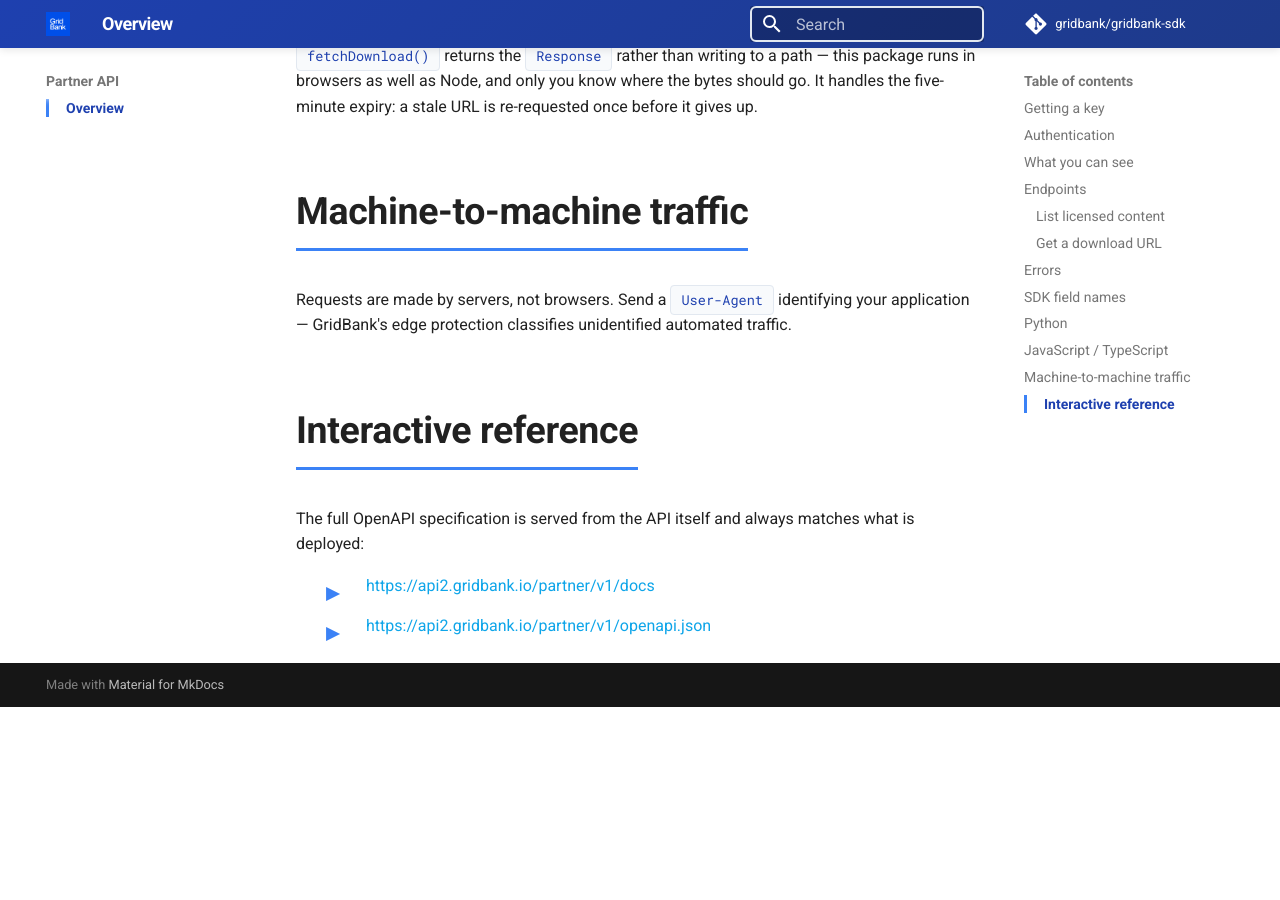
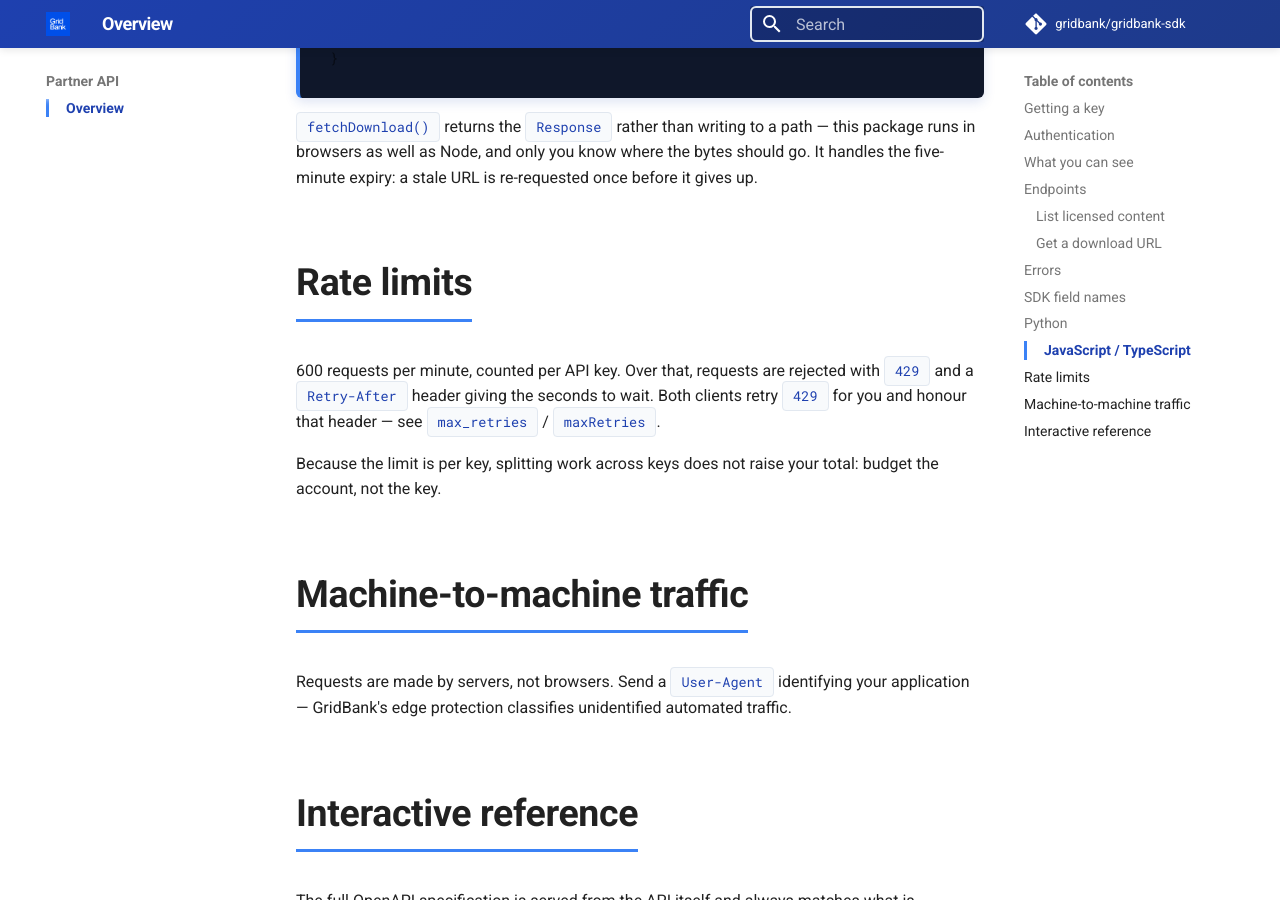
Before and after one commit to GridBank/gridbank-sdk, an MkDocs documentation site: the page built from docs/partner/overview.md, in a window 1280 px wide and 900 px high, scrolled down 4879 px. Built offline with MkDocs 1.6.1 and Material for MkDocs 9.7.7, drawn with Linux system fonts in a browser that asks for light colours; comment, search, counter and statistics services are not loaded; before the commit the page ends 5586 px from its top, so only the background shows below that; some of the changed text lies outside the part shown.

Commit message:
docs(86bbnqwvp): document the Partner API rate limit and key cap
Co-Authored-By: Claude Opus 5 (1M context) <noreply@anthropic.com>

```diff
--- a/docs/partner/overview.md
+++ b/docs/partner/overview.md
@@ -12,7 +12,8 @@ products, separate credentials, neither built on the other.
 Create one from your account settings on gridbank.io. The secret
 is shown once, at creation. Store it in a secret manager, not in your repository.
 
-On a team account, only the team owner can create keys.
+On a team account, only the team owner can create keys. An account holds up to
+five active keys at a time — revoke one to create another.
 
 ## Authentication
 
@@ -91,6 +92,7 @@ as often as you like. There is no charge for re-issuing.
 | `404` | No video with that key |
 | `400` | Malformed cursor — restart paging from the beginning |
 | `422` | Invalid parameter, e.g. `per_page` above 100 |
+| `429` | Rate limited — retry after the `Retry-After` header |
 
 ## SDK field names
 
@@ -166,6 +168,15 @@ try {
 in browsers as well as Node, and only you know where the bytes should go. It handles the
 five-minute expiry: a stale URL is re-requested once before it gives up.
 
+## Rate limits
+
+600 requests per minute, counted per API key. Over that, requests are rejected
+with `429` and a `Retry-After` header giving the seconds to wait. Both clients
+retry `429` for you and honour that header — see `max_retries` / `maxRetries`.
+
+Because the limit is per key, splitting work across keys does not raise your
+total: budget the account, not the key.
+
 ## Machine-to-machine traffic
 
 Requests are made by servers, not browsers. Send a `User-Agent` identifying your
```
Also changed, not shown: js/README.md (+1 -0 lines), python/README.md (+1 -0 lines).
